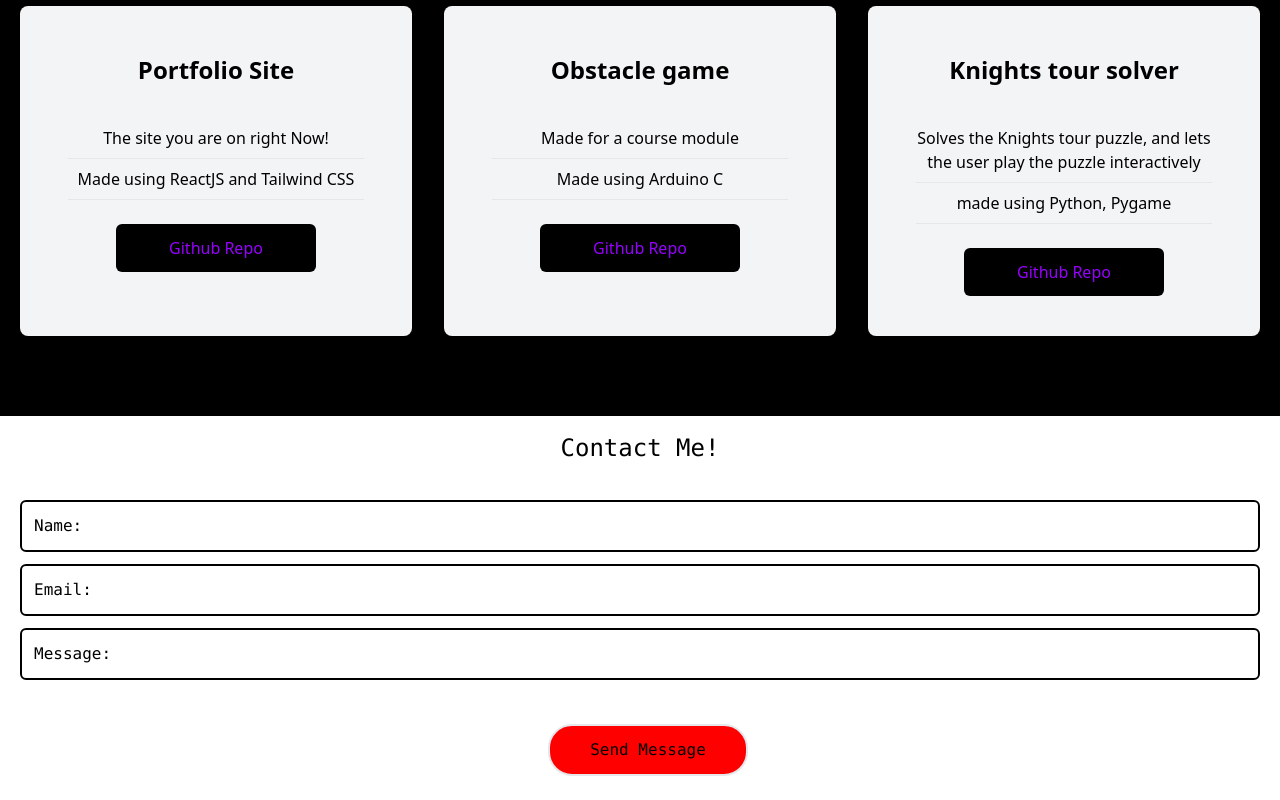
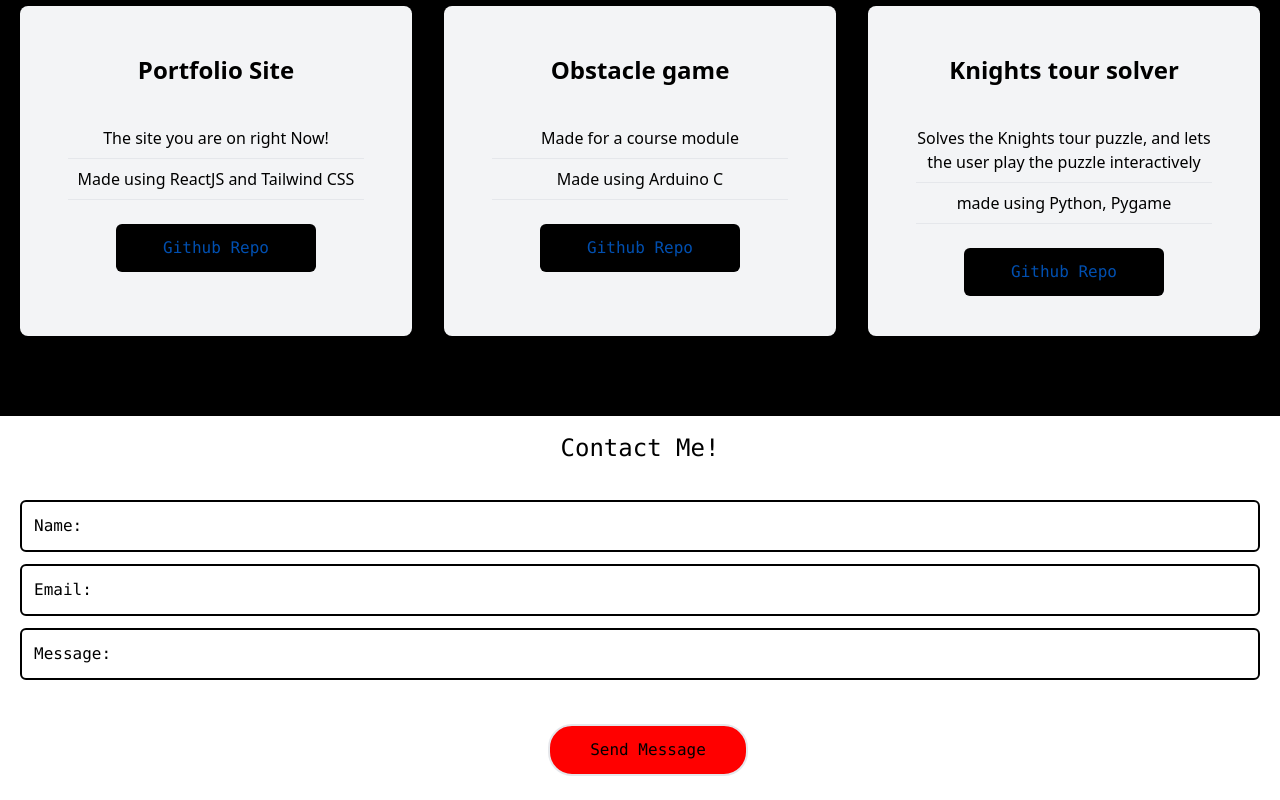
Before and after one commit to NaokiTM/portfolio, a React (Create React App) app: page / in a window 1280 px wide. Shown: the part 1766-2566 px from the top of the page. Built offline with nearby package versions, Linux system fonts and the light colour scheme.

Commit message:
Changed github link fonts

```diff
--- a/src/components/Projects.jsx
+++ b/src/components/Projects.jsx
@@ -21,7 +21,7 @@ const Projects = () => {
                 <p className='py-2 border-b mx-8'>The site you are on right Now!</p>
                 <p className='py-2 border-b mx-8'>Made using ReactJS and Tailwind CSS</p>
             </div>
-            <button className='bg-black text-[#9700FF] w-[200px] rounded-md font-medium my-6 mx-auto px-6 py-3'>Github Repo</button>
+              <button className='bg-black text w-[200px] rounded-md font-mono my-6 mx-auto px-6 py-3'>Github Repo</button>
         </div>
 
 
@@ -33,7 +33,7 @@ const Projects = () => {
                 <p className='py-2 border-b mx-8 '>Made for a course module</p>
                 <p className='py-2 border-b mx-8'>Made using Arduino C</p>
             </div>
-            <button className='bg-black text-[#9700FF] w-[200px] rounded-md font-medium my-6 mx-auto px-6 py-3'>Github Repo</button>
+            <button className='bg-black text w-[200px] rounded-md font-mono my-6 mx-auto px-6 py-3'>Github Repo</button>
         </div>
 
 
@@ -45,7 +45,7 @@ const Projects = () => {
                 <p className='py-2 border-b mx-8 '>Solves the Knights tour puzzle, and lets the user play the puzzle interactively</p>
                 <p className='py-2 border-b mx-8'>made using Python, Pygame</p>
             </div>
-            <button className='bg-black text-[#9700FF] w-[200px] rounded-md font-medium my-6 mx-auto px-6 py-3'>Github Repo</button>
+            <button className='bg-black text w-[200px] rounded-md font-mono my-6 mx-auto px-6 py-3'>Github Repo</button>
         </div>
 
 
```
